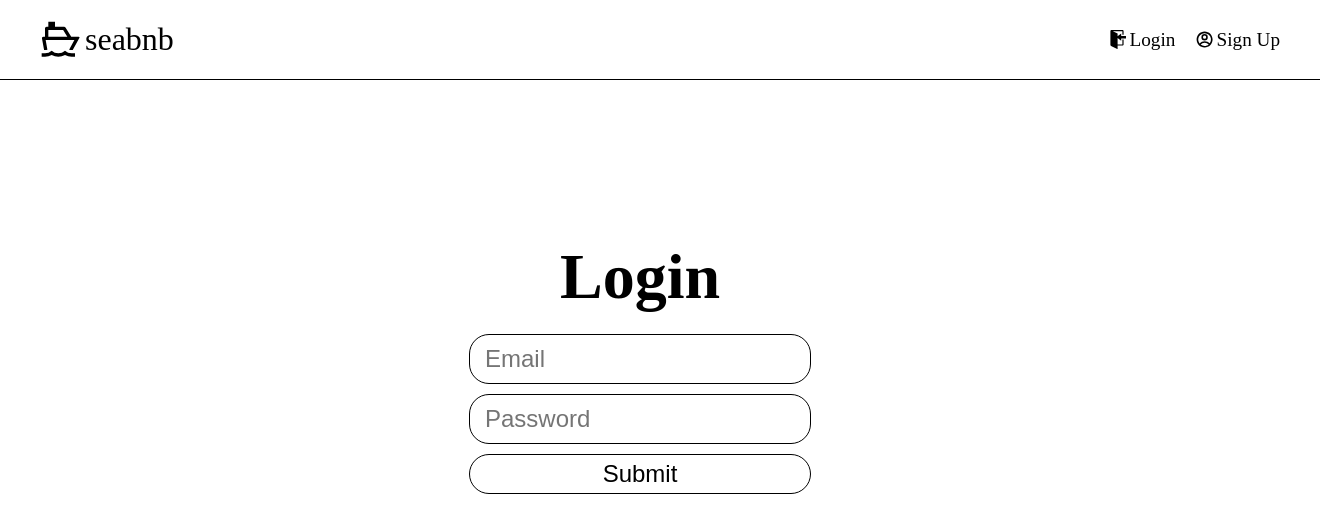
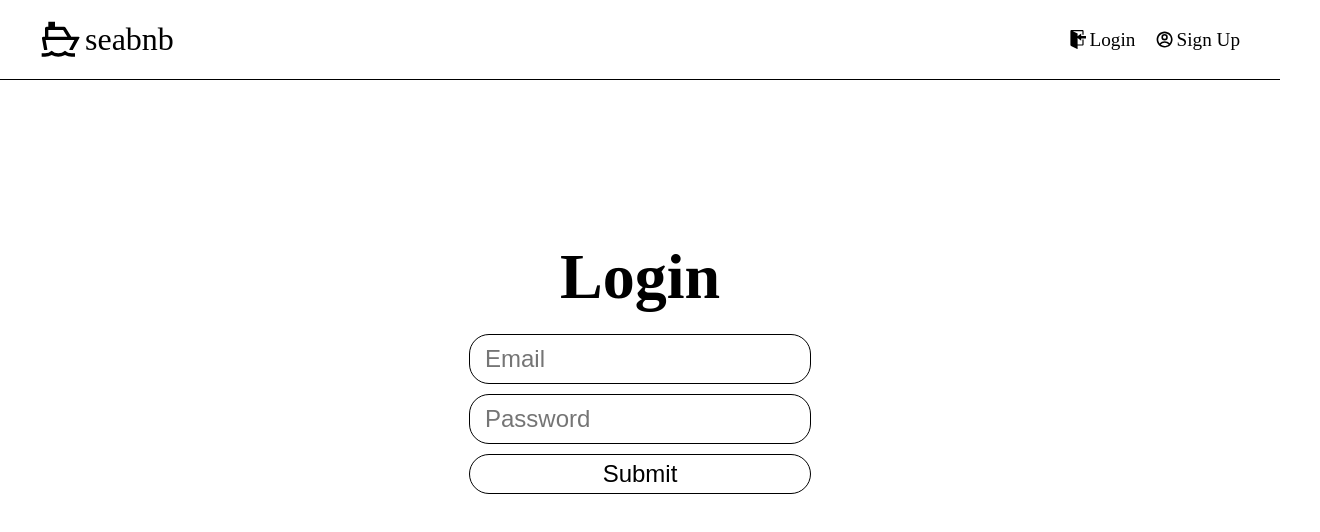
Before and after one commit to mmertune/SeaBNB, a React (Create React App) app in the folder seabnb_client/: page /login in a window 1280 px wide. Shown: the top 532 px of the page, 1320 px wide, since content can reach past the window. Built offline with nearby package versions, Linux system fonts and the light colour scheme.

Commit message:
Fixed Chrome issue With header
Applying padding in Header caused extra spacing. CSS modifications fixed the issue

```diff
--- a/seabnb_client/src/App.jsx
+++ b/seabnb_client/src/App.jsx
@@ -50,7 +50,7 @@ function App() {
       {/* <LoginModal />
       <SignupModal /> */}
       <SideModal />
-      <ToastContainer />
+        <ToastContainer />
     </div>
   );
 }
--- a/seabnb_client/src/assets/css/App.css
+++ b/seabnb_client/src/assets/css/App.css
@@ -1,10 +1,10 @@
 .App {
   display: grid;
   /* grid-template-rows: 10vh repeat(2, 1fr); */
-  grid-template-rows: 10vh 1fr auto;
-  grid-template-columns: repeat(2, 1fr);
+  grid-template-rows: 10vh 1fr ;
+  /* grid-template-columns: repeat(2, 1fr); */
+  grid-template-columns: 100vw;
   min-height: 100vh;
-  width: 100vw;
 }
 .gridHeaderItem {
   grid-column: 1/-1;
@@ -18,7 +18,7 @@
   grid-row: 2/-1;
   padding: 20px 40px;
 }
-.toastify {
+/* .toastify {
   height: 0px;
   width: 0px;
-}
+} */
--- a/seabnb_client/src/assets/css/global.css
+++ b/seabnb_client/src/assets/css/global.css
@@ -1,6 +1,8 @@
 * {
   margin: 0;
   padding: 0;
+
+  box-sizing: border-box;
 }
 /* body{
   padding: 0 60px;
```
